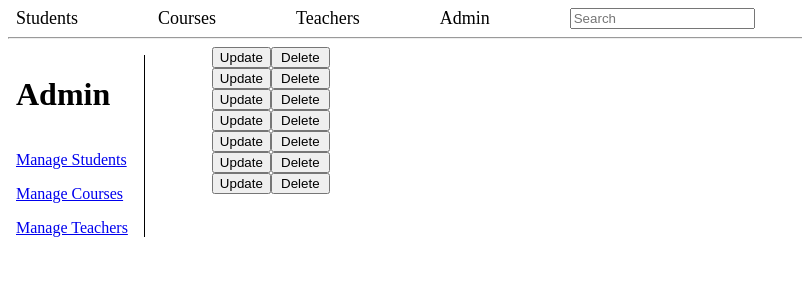
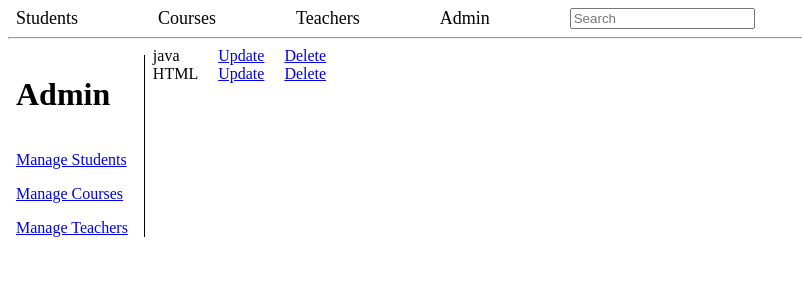
Before and after one commit to 7732-fs/students-django-tal, a Django app: page /students/admin/courses in a window 1280 px wide. Shown: the top 300 px of the page, without its empty margins (0-802 px from the left). Run offline with Django 4.2, Linux system fonts and the light colour scheme; a user stored in the database is signed in; data comes from the database, SQL or seed files in the repository; both versions use the stored data as it was after the commit.

Commit message:
more infra

```diff
--- a/students2/static/style.css
+++ b/students2/static/style.css
@@ -44,7 +44,8 @@
 
 .update{
     display: grid;
-    grid-template-columns: 1fr 1fr 1fr;
+    grid-template-columns: 1fr min-content min-content;
+    grid-column-gap: 20px;
 }
 
 .update:nth-child(1) {
--- a/students2/templates/admin.html
+++ b/students2/templates/admin.html
@@ -5,9 +5,9 @@
      <div class="admin">
           {% for obj in objects %}
           <div class="update">
-               <div>{{ obj.name }}</div><input type="button" value="Update"><input type="button" value="Delete">
+               <div>{{ obj.name }}</div><a href="/{{obj_name}}/update/{{obj.id}}">Update</a><a href="/{{obj_name}}/delete/{{obj.id}}">Delete</a>
           </div>
           {% endfor %}
      </div>
-     {% endblock %}
 </div>
+{% endblock %}
--- /dev/null
+++ b/students2/templates/update.html
@@ -0,0 +1,4 @@
+{% extends 'base.html' %}
+{% block content %}
+update {{ object.name }}
+{% endblock %}
--- a/students2/urls.py
+++ b/students2/urls.py
@@ -10,6 +10,7 @@
     path('users', views.show_users, name='show_users'),
     path('register', views.register, name='register'),
     path('students/admin', views.admin, name='students_admin'),
+    path('<obj>/update/<oid>', views.update, name='object_update'),
+    path('<obj>/delete/<oid>', views.delete, name='object_delete'),
     path('students/admin/<obj>', views.admin, name='admin_object')
-
 ]
--- a/students2/views.py
+++ b/students2/views.py
@@ -4,7 +4,7 @@
 from django.contrib.auth.models import User, Permission
 from django.contrib.auth.decorators import login_required, permission_required
 from django.core.exceptions import PermissionDenied
-
+from django.contrib import messages
 
 
 # Create your views here.
@@ -45,7 +45,11 @@
 @permission_required('students2.students_admin')
 def admin(request, obj=""):
     if obj=="students":
-        return render(request, "admin.html", {"objects":Student.objects.all()})
+        return render(request, "admin.html", {"objects":Student.objects.all(), "obj_name":obj})
+    if obj=="courses":
+        return render(request, "admin.html", {"objects":Course.objects.all(),"obj_name":obj})
+    # if obj=="teachers":
+    #     return render(request, "admin.html", {"objects":Teacher.objects.all()})
     return render(request, "admin.html", {"objects":obj})
 
 def register(request):
@@ -54,3 +58,16 @@
     course=Course.objects.get(name=student_course)
     course.students.add(student)
     return HttpResponse(student.id)
+
+def update(request, obj, oid):
+    if obj == "students":
+        return render(request, "update.html", {"object":Student.objects.get(pk=oid)})
+    if obj == "courses":
+        return render(request, "update.html", {"object":Course.objects.get(pk=oid)})
+
+def delete(request, obj, oid):
+    if obj == "students":
+        Student.objects.get(pk=oid).delete()
+    if obj == "courses":
+        Course.objects.get(pk=oid).delete()
+    return redirect(f"/students/admin/{obj}")
```
Also changed, not shown: db.sqlite3.
